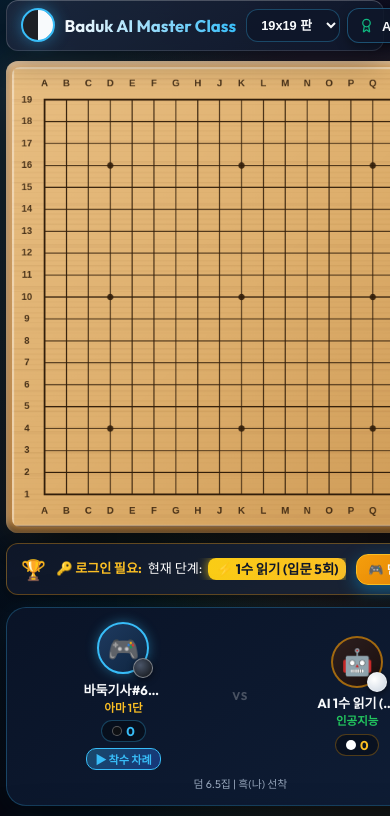
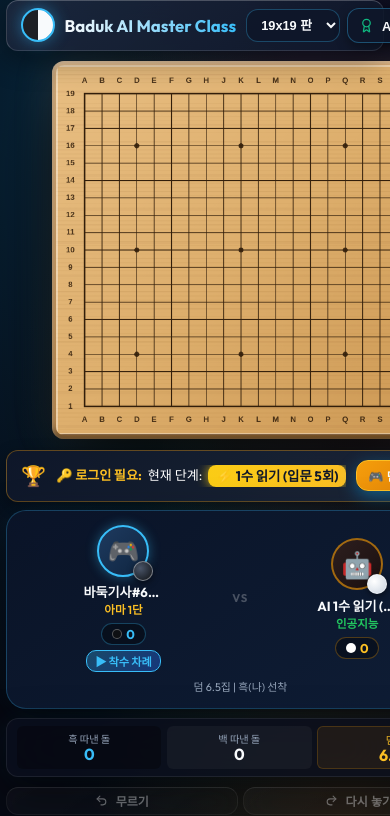
Before and after one commit to korbill73/baduk, a React (Vite) app: page / in a window 390 px wide. Shown: the top 816 px of the page. Built offline with nearby package versions, Linux system fonts and the light colour scheme; no server answers.

Commit message:
Fix mobile board right edge clipping (19 lines unclipped fitting) and adjust canvas padding

```diff
--- a/src/components/Board/BoardCanvas.tsx
+++ b/src/components/Board/BoardCanvas.tsx
@@ -35,7 +35,7 @@ export const BoardCanvas: React.FC<BoardCanvasProps> = ({
 
   // Constants for board sizing
   const BOARD_DIM = 620; // fixed canvas resolution
-  const PADDING = 44;
+  const PADDING = 48; // generous padding so 19 lines & labels (A~T, 1~19) are 100% inside canvas
   const CELL_SIZE = (BOARD_DIM - PADDING * 2) / (size - 1);
   const STONE_RADIUS = CELL_SIZE * 0.46;
 
--- a/src/index.css
+++ b/src/index.css
@@ -301,13 +301,17 @@ button,
   }
 
   .app-main-container {
-    padding: 0 0.5rem 2rem 0.5rem !important;
+    padding: 0 4px 2rem 4px !important;
+    overflow-x: hidden !important;
   }
 
   .main-grid-layout,
   .main-grid-layout.expanded {
     grid-template-columns: 1fr !important;
-    gap: 0.75rem;
+    gap: 0.5rem;
+    width: 100% !important;
+    max-width: 100vw !important;
+    box-sizing: border-box !important;
   }
 
   /* 헤더 모바일 스크롤 가능 */
@@ -318,7 +322,6 @@ button,
     flex-wrap: nowrap !important;
     padding-bottom: 4px;
     -webkit-overflow-scrolling: touch;
-    /* 스크롤바 숨기기 */
     scrollbar-width: none;
     -ms-overflow-style: none;
   }
@@ -334,12 +337,13 @@ button,
     flex-shrink: 0;
   }
 
-  /* 모바일 바둑판 프레임 최적화 */
+  /* 모바일 바둑판 프레임 100% 짤림 없는 완벽한 스마트폰 피팅 */
   .board-frame {
-    padding: 6px !important;
-    max-width: 100% !important;
-    width: 100% !important;
+    padding: 4px !important;
+    max-width: min(100vw - 12px, 540px) !important;
+    width: calc(100vw - 12px) !important;
     box-sizing: border-box !important;
+    margin: 0 auto !important;
     border-radius: var(--radius-md) !important;
   }
 
```
